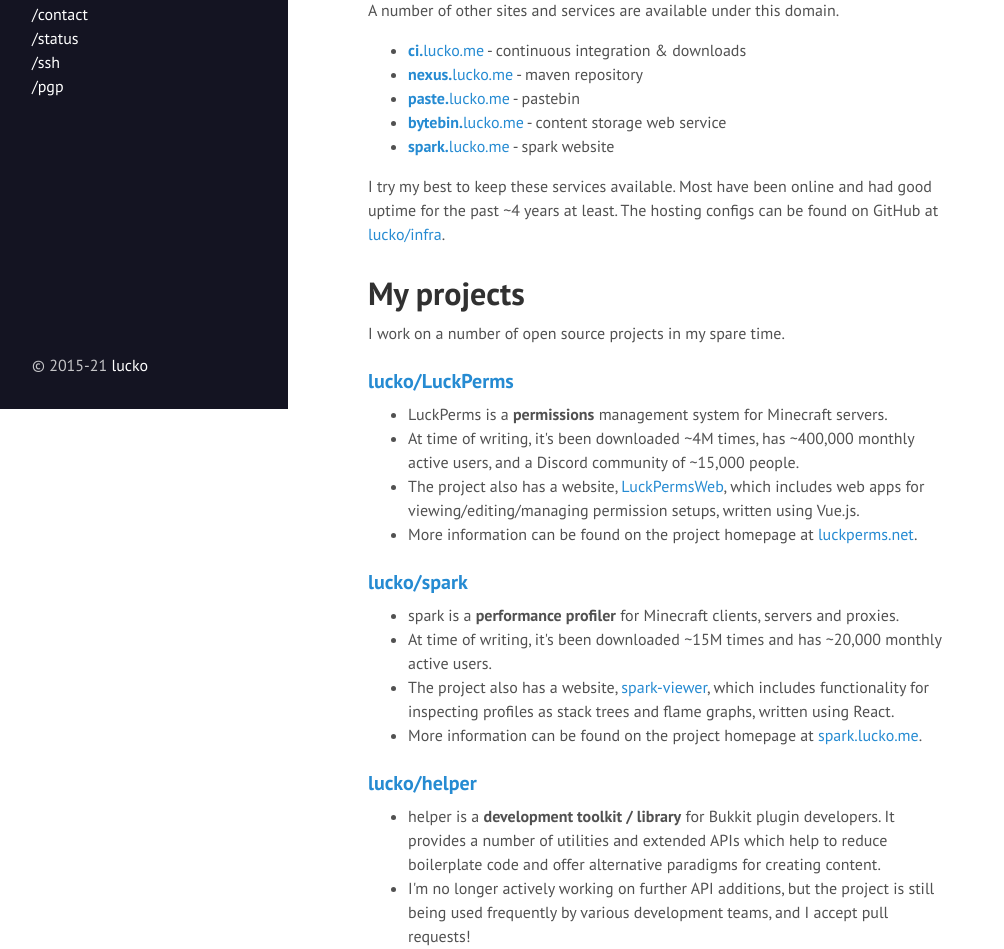
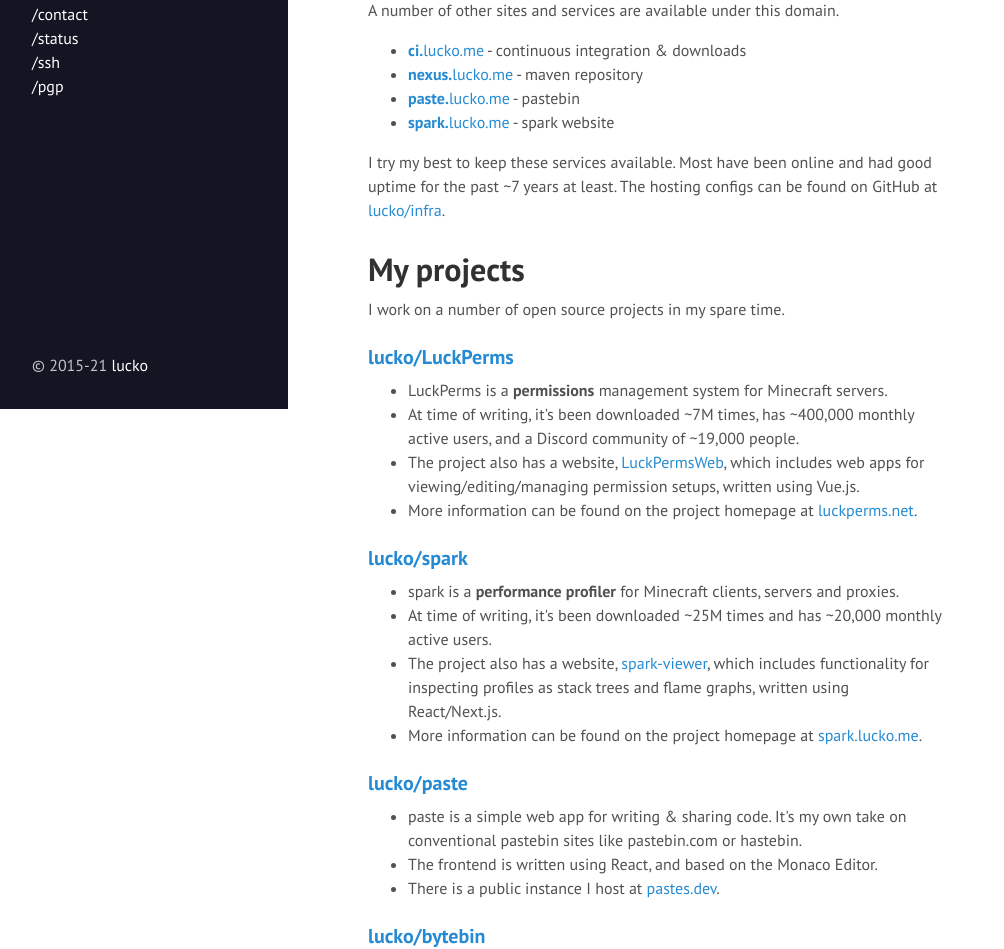
Before and after one commit to lucko/lucko.github.io, a Next.js app: page / in a window 1280 px wide. Shown: the part 391-1340 px from the top of the page, without its empty margins (0-1004 px from the left). Built offline with nearby package versions, Linux system fonts and the light colour scheme.

Commit message:
Update next/react

```diff
--- a/components/layout.js
+++ b/components/layout.js
@@ -6,12 +6,11 @@
   return <>
     <Head>
       <title>{'lucko.me' + (title && ' | ' + title)}</title>
-      <meta charSet="utf-8"/>
-      <meta name="viewport" content="width=device-width, initial-scale=1.0, maximum-scale=1"/>
-      <link href="https://fonts.googleapis.com/css2?family=Abril+Fatface&family=PT+Sans:ital,wght@0,400;0,700;1,400&display=swap" rel="stylesheet"></link>
     </Head>
     <Sidebar />
-    <Content children={children} />
+    <Content>
+      {children}
+    </Content>
   </>
 }
 
--- a/pages/_app.js
+++ b/pages/_app.js
@@ -1,5 +1,15 @@
+import Head from "next/head";
+
 import '../styles/globals.scss';
 
 export default function App({ Component, pageProps }) {
-  return <Component {...pageProps} />
+  return (
+    <>
+      <Head>
+        <meta charSet="utf-8"/>
+        <meta name="viewport" content="width=device-width, initial-scale=1.0, maximum-scale=1"/>
+      </Head>
+      <Component {...pageProps} />
+    </>
+  )
 }
--- /dev/null
+++ b/pages/_document.js
@@ -0,0 +1,15 @@
+import { Html, Head, Main, NextScript } from 'next/document'
+
+export default function Document() {
+  return (
+    <Html>
+      <Head>
+        <link href="https://fonts.googleapis.com/css2?family=Abril+Fatface&family=PT+Sans:ital,wght@0,400;0,700;1,400&display=swap" rel="stylesheet"></link>
+      </Head>
+      <body>
+      <Main />
+      <NextScript />
+      </body>
+    </Html>
+  )
+}
--- a/pages/contact.js
+++ b/pages/contact.js
@@ -5,12 +5,12 @@
     <Layout title="contact">
       <article>
         <h1>Contacting me</h1>
-        <p>I try my best to reply to all messages, but unfortunately I often don't have enough time
+        <p>I try my best to reply to messages, but unfortunately I often don't have enough time
           to respond to everything.</p>
 
         <Section title="Questions about or requesting help with my projects">
           <p>If you have a question about one of my projects, please use the following support
-            channels before attempting to contact me directly!</p>
+            channels.</p>
           <ul>
             <li>Questions / help with <b>LuckPerms</b> - ask in the <a href="https://discord.gg/luckperms">LuckPerms Discord</a>.</li>
             <li>Questions / help with <b>spark</b> - ask in the <a href="https://discord.gg/PAGT2fu">spark Discord</a>.</li>
@@ -35,7 +35,7 @@
               <h4>Email</h4>
               <p>I can be reached via email at <a href="mailto:hey@lucko.me">hey@lucko.me</a>.</p>
               <h4>Discord</h4>
-              <p>My Discord user id is <code>241666402639937538</code>. However, I have direct messages disabled and generally
+              <p>I am <code>@luck</code> on Discord. However, I have direct messages disabled and generally
                 do not accept friend requests from people I don't already know.</p>
               <p>Instead, feel free to join my <a href="https://discord.gg/Rnbpc7s">personal Discord server</a> and chat to me there.</p>
               <p>Please be sensible, don't "ask to ask" or "ask to DM" and instead, just ask your question in the #general channel
--- a/pages/index.js
+++ b/pages/index.js
@@ -39,11 +39,10 @@
         <li><a href="https://ci.lucko.me/"><b>ci.</b>lucko.me</a> - continuous integration & downloads</li>
         <li><a href="https://nexus.lucko.me/"><b>nexus.</b>lucko.me</a> - maven repository</li>
         <li><a href="https://paste.lucko.me/"><b>paste.</b>lucko.me</a> - pastebin</li>
-        <li><a href="https://bytebin.lucko.me/"><b>bytebin.</b>lucko.me</a> - content storage web service</li>
         <li><a href="https://spark.lucko.me/"><b>spark.</b>lucko.me</a> - spark website</li>
       </ul>
       <p>I try my best to keep these services available. Most have been online and had good uptime
-        for the past ~4 years at least. The hosting configs can be found on GitHub
+        for the past ~7 years at least. The hosting configs can be found on GitHub
         at <a href="https://github.com/lucko/infra">lucko/infra</a>.</p>
     </article>
   )
@@ -57,8 +56,8 @@
 
       <Project repo="lucko/LuckPerms">
         <li>LuckPerms is a <b>permissions</b> management system for Minecraft servers.</li>
-        <li>At time of writing, it's been downloaded ~4M times, has ~400,000 monthly active users,
-          and a Discord community of ~15,000 people.</li>
+        <li>At time of writing, it's been downloaded ~7M times, has ~400,000 monthly active users,
+          and a Discord community of ~19,000 people.</li>
         <li>The project also has a website, <a href="https://github.com/lucko/LuckPermsWeb">LuckPermsWeb</a>,
           which includes web apps for viewing/editing/managing permission setups, written using Vue.js.</li>
         <li>More information can be found on the project homepage at <a href="https://luckperms.net/">luckperms.net</a>.</li>
@@ -66,17 +65,17 @@
 
       <Project repo="lucko/spark">
         <li>spark is a <b>performance profiler</b> for Minecraft clients, servers and proxies.</li>
-        <li>At time of writing, it's been downloaded ~15M times and has ~20,000 monthly active users.</li>
+        <li>At time of writing, it's been downloaded ~25M times and has ~20,000 monthly active users.</li>
         <li>The project also has a website, <a href="https://github.com/lucko/spark-viewer">spark-viewer</a>,
-          which includes functionality for inspecting profiles as stack trees and flame graphs, written using React.</li>
+          which includes functionality for inspecting profiles as stack trees and flame graphs, written using React/Next.js.</li>
         <li>More information can be found on the project homepage at <a href="https://spark.lucko.me/">spark.lucko.me</a>.</li>
       </Project>
 
-      <Project repo="lucko/helper">
-        <li>helper is a <b>development toolkit / library</b> for Bukkit plugin developers. It provides a number of utilities
-          and extended APIs which help to reduce boilerplate code and offer alternative paradigms for creating content.</li>
-        <li>I'm no longer actively working on further API additions, but the project is still being used
-          frequently by various development teams, and I accept pull requests!</li>
+      <Project repo="lucko/paste">
+        <li>paste is a simple web app for writing & sharing code. It's my own take on conventional
+          pastebin sites like pastebin.com or hastebin.</li>
+        <li>The frontend is written using React, and based on the Monaco Editor.</li>
+        <li>There is a public instance I host at <a href="https://pastes.dev/">pastes.dev</a>.</li>
       </Project>
 
       <Project repo="lucko/bytebin">
@@ -92,11 +91,11 @@
           exchange messages with other clients in the same channel.</li>
       </Project>
 
-      <Project repo="lucko/paste">
-        <li>paste is a simple web app for writing & sharing code. It's my own take on conventional
-          pastebin sites like pastebin.com or hastebin.</li>
-        <li>The frontend is written using React, and based on the Monaco Editor.</li>
-        <li>There is a public instance I host at <a href="https://pastes.dev/">pastes.dev</a>.</li>
+      <Project repo="lucko/helper">
+        <li>helper is a <b>development toolkit / library</b> for Bukkit plugin developers. It provides a number of utilities
+          and extended APIs which help to reduce boilerplate code and offer alternative paradigms for creating content.</li>
+        <li>I'm no longer actively working on further API additions, but the project is still being used
+          frequently by various development teams, and I accept pull requests!</li>
       </Project>
 
       <section>
--- a/pages/status.js
+++ b/pages/status.js
@@ -20,7 +20,7 @@
             <p>The table below shows the status of the self-hosted services available
               on this domain.</p>
             <p>Most of my websites (including this one) are static sites hosted on a CDN
-              (usually Netlify, GitHub or CloudFlare Pages), so their statuses are not
+              (usually Vercel, GitHub Pages, Cloudflare Pages), so their statuses are not
               tracked here.</p>
             <p></p>
             <table>
@@ -40,7 +40,7 @@
               </tbody>
             </table>
             <p>The availability of each service in the table above is polled from
-              CloudFlare's Health Check API.</p>
+              Cloudflare's Health Check API.</p>
           </>
         ) : (
           <p>Loading...</p>
```
Also changed, not shown: package.json (+10 -5 lines), .eslintrc.json (added), 1 other file (tests, documents, lock files or other folders).
